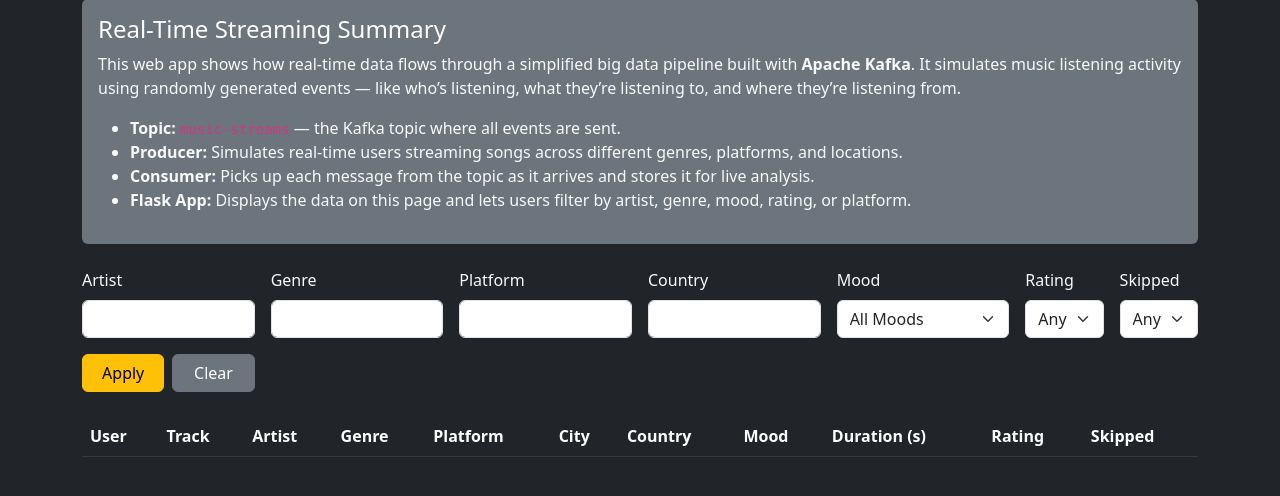
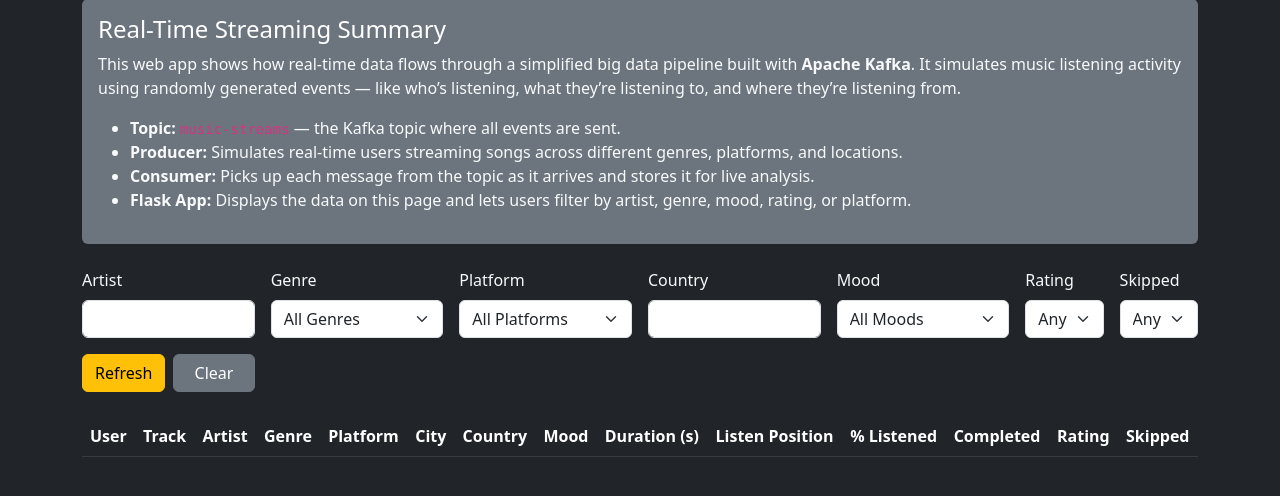
Before and after one commit to tpeterz/BigData_Kafka, a Flask app: page / in a window 1280 px wide. Shown: the part 97-593 px from the top of the page. Run offline with Flask 3, Linux system fonts and the light colour scheme; lists and menus that the app fills with data are empty.

Commit message:
updates for listening time and more

```diff
--- a/app.py
+++ b/app.py
@@ -14,6 +14,7 @@ def index():
     mood = request.args.get('mood', '').lower()
     rating = request.args.get('rating', '').strip()
     skipped = request.args.get('skipped', '').lower()
+    completed = request.args.get('completed', '').lower()
 
     filtered = []
     for msg in received_messages:
@@ -27,14 +28,21 @@ def index():
             continue
         if mood and mood not in msg.get('mood', '').lower():
             continue
-        if rating and str(msg.get('rating', '')) != rating:
+        if rating:
+            try:
+                if float(msg.get('rating', 0)) < float(rating):
+                    continue
+            except ValueError:
+                continue
+        if skipped == 'yes' and not msg.get('is_skipped', False):
             continue
-        if skipped:
-            is_skipped = msg.get('skipped', False)
-            if skipped == "yes" and not is_skipped:
-                continue
-            if skipped == "no" and is_skipped:
-                continue
+        if skipped == 'no' and msg.get('is_skipped', False):
+            continue
+        if completed == 'yes' and not msg.get('completed', False):
+            continue
+        if completed == 'no' and msg.get('completed', False):
+            continue
+
         filtered.append(msg)
 
     return render_template('index.html', messages=filtered)
@@ -48,3 +56,61 @@ consumer_thread.start()
 
 if __name__ == '__main__':
     app.run(debug=True)
+from flask import Flask, render_template, request
+import threading
+from consumer import received_messages, consume_messages
+
+app = Flask(__name__)
+
+@app.route('/')
+def index():
+    # Read filters from query params
+    artist = request.args.get('artist', '').lower()
+    genre = request.args.get('genre', '').lower()
+    platform = request.args.get('platform', '').lower()
+    country = request.args.get('country', '').lower()
+    mood = request.args.get('mood', '').lower()
+    rating = request.args.get('rating', '').strip()
+    skipped = request.args.get('skipped', '').lower()
+    completed = request.args.get('completed', '').lower()
+
+    filtered = []
+    for msg in received_messages:
+        if artist and artist not in msg['artist'].lower():
+            continue
+        if genre and genre not in msg['genre'].lower():
+            continue
+        if platform and platform not in msg['platform'].lower():
+            continue
+        if country and country not in msg['location']['country'].lower():
+            continue
+        if mood and mood not in msg.get('mood', '').lower():
+            continue
+        if rating:
+            try:
+                if float(msg.get('rating', 0)) < float(rating):
+                    continue
+            except ValueError:
+                continue
+        if skipped == 'yes' and not msg.get('is_skipped', False):
+            continue
+        if skipped == 'no' and msg.get('is_skipped', False):
+            continue
+        if completed == 'yes' and not msg.get('completed', False):
+            continue
+        if completed == 'no' and msg.get('completed', False):
+            continue
+
+        filtered.append(msg)
+
+    return render_template('index.html', messages=filtered)
+
+def start_consumer():
+    print("Starting consumer thread from Flask app...")
+    consume_messages()
+
+consumer_thread = threading.Thread(target=start_consumer, daemon=True)
+consumer_thread.start()
+
+if __name__ == '__main__':
+    app.run(debug=True)
--- a/templates/index.html
+++ b/templates/index.html
@@ -2,7 +2,6 @@
 <html lang="en">
 <head>
     <meta charset="UTF-8">
-    <meta http-equiv="refresh" content="5">
     <title>Kafka Music Streaming Analysis</title>
     <link rel="stylesheet" href="https://cdn.jsdelivr.net/npm/bootstrap@5.3.0/dist/css/bootstrap.min.css">
 </head>
@@ -31,18 +30,35 @@
                 <label for="artist" class="form-label">Artist</label>
                 <input type="text" class="form-control" name="artist" id="artist" value="{{ request.args.get('artist', '') }}">
             </div>
+
             <div class="col-md-2">
                 <label for="genre" class="form-label">Genre</label>
-                <input type="text" class="form-control" name="genre" id="genre" value="{{ request.args.get('genre', '') }}">
+                <select id="genre" name="genre" class="form-select">
+                    <option value="">All Genres</option>
+                    {% for g in ['Classic Rock', 'Alt R&B', 'Dream Pop', 'Alt Pop', 'EDM', 'Electronica', 'Psych Rock', 'Nu Disco',
+                                 'Lo-fi Pop', 'Chillwave', 'Synthpop', 'Folktronica', 'Experimental', 'City Pop', 'K-pop', 'Hip Hop',
+                                 'J-Pop', 'TV Soundtrack', 'Lo-fi', 'Indie Pop', 'Indie Rock', 'Jazz Fusion', 'Pop', 'New Age',
+                                 'Jazz', 'Latin Pop', 'Funk Rock', 'Pop Rock', 'Funk'] %}
+                    <option value="{{ g }}" {% if request.args.get('genre') == g %}selected{% endif %}>{{ g }}</option>
+                    {% endfor %}
+                </select>
             </div>
+
             <div class="col-md-2">
                 <label for="platform" class="form-label">Platform</label>
-                <input type="text" class="form-control" name="platform" id="platform" value="{{ request.args.get('platform', '') }}">
+                <select id="platform" name="platform" class="form-select">
+                    <option value="">All Platforms</option>
+                    {% for p in ['Spotify', 'Apple Music', 'YouTube Music', 'SoundCloud', 'Amazon Music'] %}
+                    <option value="{{ p }}" {% if request.args.get('platform') == p %}selected{% endif %}>{{ p }}</option>
+                    {% endfor %}
+                </select>
             </div>
+
             <div class="col-md-2">
                 <label for="country" class="form-label">Country</label>
                 <input type="text" class="form-control" name="country" id="country" value="{{ request.args.get('country', '') }}">
             </div>
+
             <div class="col-md-2">
                 <label for="mood" class="form-label">Mood</label>
                 <select id="mood" name="mood" class="form-select">
@@ -52,6 +68,7 @@
                     {% endfor %}
                 </select>
             </div>
+
             <div class="col-md-1">
                 <label for="rating" class="form-label">Rating</label>
                 <select id="rating" name="rating" class="form-select">
@@ -61,6 +78,7 @@
                     {% endfor %}
                 </select>
             </div>
+
             <div class="col-md-1">
                 <label for="skipped" class="form-label">Skipped</label>
                 <select id="skipped" name="skipped" class="form-select">
@@ -69,8 +87,9 @@
                     <option value="no" {% if request.args.get('skipped') == 'no' %}selected{% endif %}>No</option>
                 </select>
             </div>
+
             <div class="col-md-2 d-flex gap-2">
-                <button type="submit" class="btn btn-warning w-100">Apply</button>
+                <button type="submit" class="btn btn-warning w-100">Refresh</button>
                 <a href="/" class="btn btn-secondary w-100">Clear</a>
             </div>
         </form>
@@ -88,6 +107,9 @@
                     <th>Country</th>
                     <th>Mood</th>
                     <th>Duration (s)</th>
+                    <th>Listen Position</th>
+                    <th>% Listened</th> <!-- New column -->
+                    <th>Completed</th>
                     <th>Rating</th>
                     <th>Skipped</th>
                 </tr>
@@ -103,13 +125,17 @@
                     <td>{{ msg.location.city }}</td>
                     <td>{{ msg.location.country }}</td>
                     <td>{{ msg.mood }}</td>
-                    <td>{{ msg.duration }}</td>
+                    <td>{{ msg.duration_seconds }}</td>
+                    <td>{{ msg.listen_position }}</td>
+                    <td>{{ (msg.listen_position / msg.duration_seconds * 100) | round(1) }}%</td> <!-- New cell -->
+                    <td>{{ "Yes" if msg.completed else "No" }}</td>
                     <td>{{ msg.rating }}</td>
-                    <td>{{ "Yes" if msg.skipped else "No" }}</td>
+                    <td>{{ "Yes" if msg.is_skipped else "No" }}</td>
                 </tr>
                 {% endfor %}
             </tbody>
         </table>
+
     </div>
 </body>
 </html>
```
Also changed, not shown: producer.py (+11 -1 lines), README.md.
